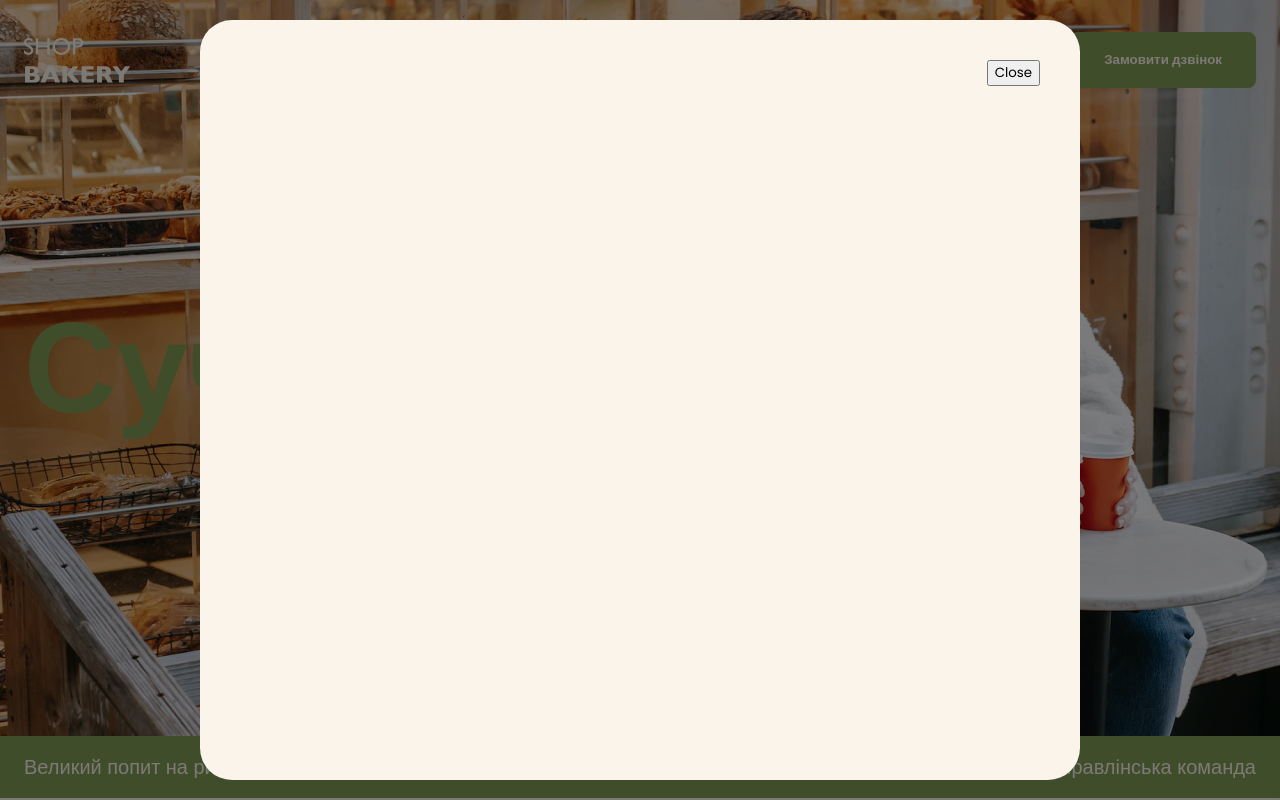
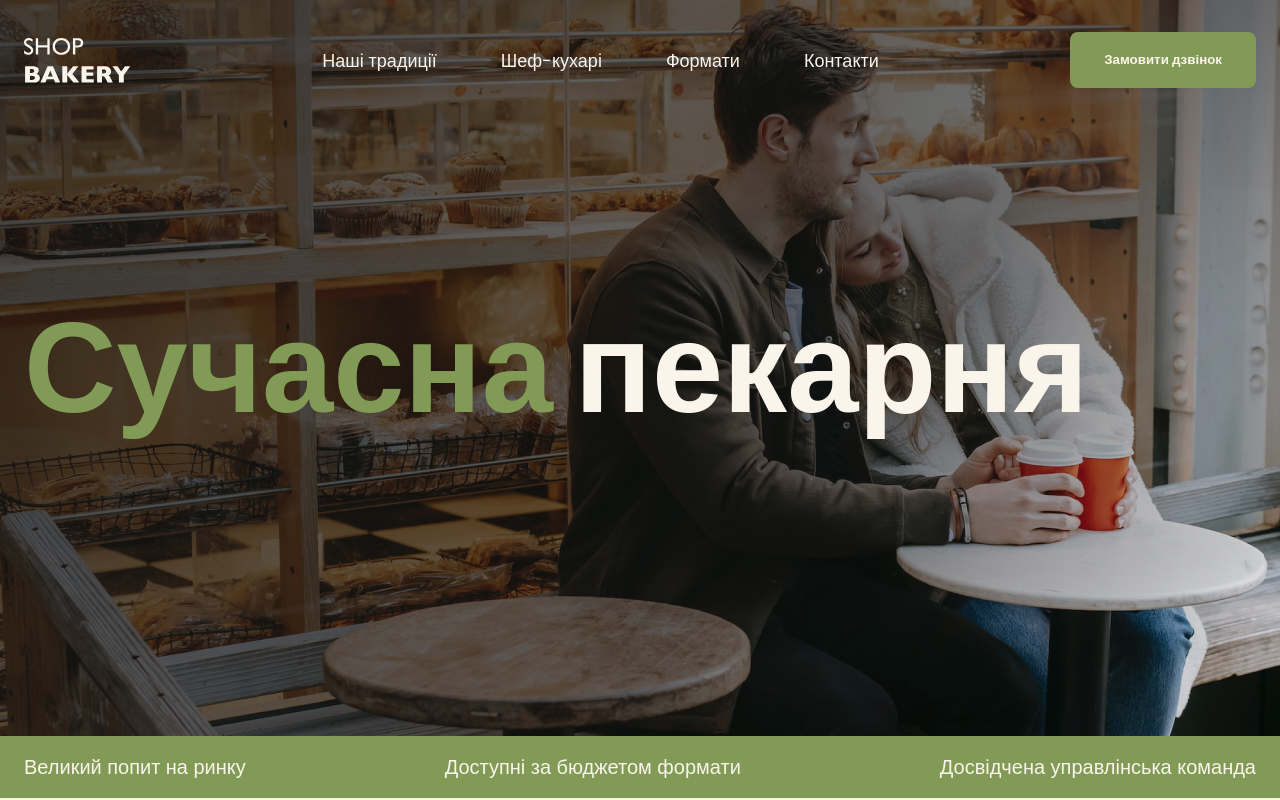
Before and after one commit to EuroLifeWay/genius-project, a plain HTML site: page index.html in a window 1280 px wide. Shown: the top 800 px of the page. Drawn offline with Linux system fonts and the light colour scheme.

Commit message:
style: add hero gradient and fix modal opening
- Add linear-gradient background for hero-section

- Fix modal window opening functionality

```diff
--- a/css/styles.css
+++ b/css/styles.css
@@ -192,11 +192,16 @@ button {
 /* Hero Section */
 .hero-section {
   padding: 272px 0;
-  background-image: url('../images/hero-section-bg.jpg');
+  background-image: linear-gradient(
+      127deg,
+      rgba(18, 18, 17, 0.78) 0%,
+      rgba(18, 18, 17, 0.6) 63.89%,
+      rgba(18, 18, 17, 0) 100%
+    ),
+    url('../images/hero-section-bg.jpg');
   background-repeat: no-repeat;
   background-position: center top;
   background-size: cover;
-  /* background: url(../images/hero-section-bg.jpg) no-repeat center top/cover;  */
 }
 
 .hero-title {
--- a/index.html
+++ b/index.html
@@ -331,7 +331,7 @@
       </div>
     </footer>
 
-    <div class="backdrop">
+    <div class="backdrop is-hidden">
       <div class="modal">
         <button class="modal-btn-close" type="button">Close</button>
       </div>
```
